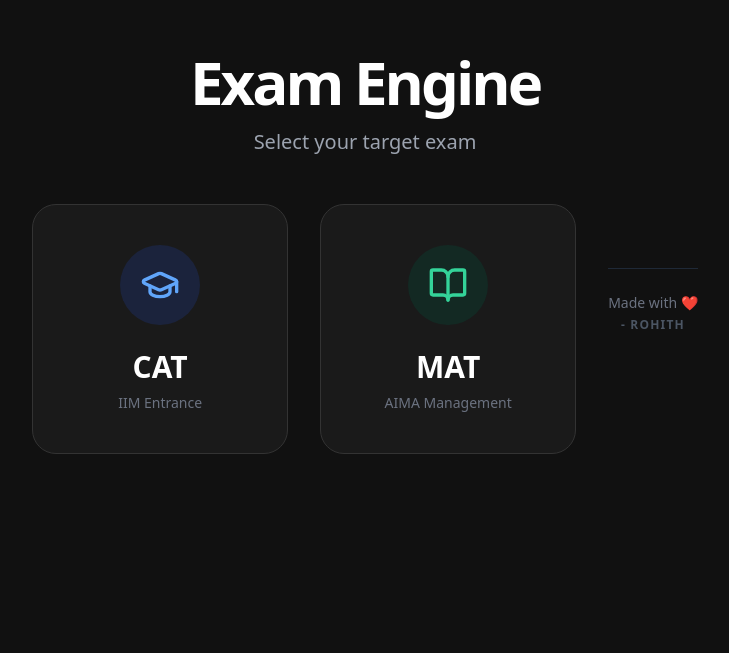
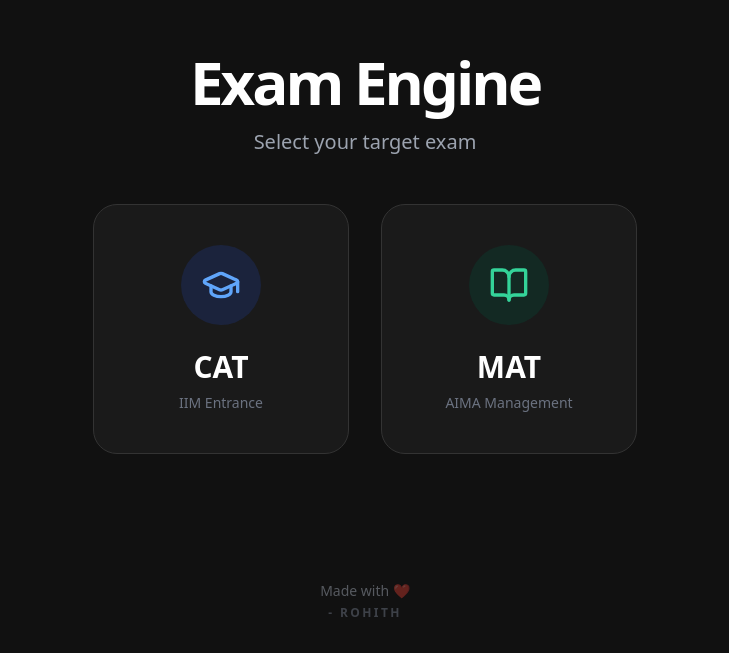
Before and after one commit to Not4Rohith/Mock-test-generator-for-CAT-like-exams, a React app in the folder frontend/: page / in a window 1280 px wide. Shown: the part 147-800 px from the top of the page, without its empty margins (275-1004 px from the left). Built offline with nearby package versions, Linux system fonts and the light colour scheme; the HTML template or start-up script is replaced by a standard one.

Commit message:
final final

```diff
--- a/frontend/src/App.jsx
+++ b/frontend/src/App.jsx
@@ -96,9 +96,11 @@
 
   if (mode === 'landing') {
       return (
-        <div className="min-h-screen flex flex-col items-center justify-center p-4 bg-obsidian text-white font-sans">
+        // Added 'relative' here so the footer can stick to the bottom
+        <div className="min-h-screen flex flex-col items-center justify-center p-4 bg-obsidian text-white font-sans relative">
             <h1 className="text-6xl font-bold mb-4 tracking-tighter">Exam Engine</h1>
             <p className="text-gray-400 mb-12 text-xl">Select your target exam</p>
+
             <div className="flex gap-8">
                 <button onClick={() => { setExamType('CAT'); setMode('home'); }} className="group bg-charcoal p-10 rounded-3xl border border-subtle hover:border-blue-500 hover:scale-105 transition-all text-center w-64">
                     <div className="bg-blue-900/30 w-20 h-20 rounded-full flex items-center justify-center mx-auto mb-6 group-hover:bg-blue-600 transition-colors">
@@ -107,6 +109,7 @@
                     <h2 className="text-3xl font-bold">CAT</h2>
                     <p className="text-gray-500 mt-2 text-sm">IIM Entrance</p>
                 </button>
+
                 <button onClick={() => { setExamType('MAT'); setMode('home'); }} className="group bg-charcoal p-10 rounded-3xl border border-subtle hover:border-emerald-500 hover:scale-105 transition-all text-center w-64">
                     <div className="bg-emerald-900/30 w-20 h-20 rounded-full flex items-center justify-center mx-auto mb-6 group-hover:bg-emerald-600 transition-colors">
                         <BookOpen className="text-emerald-400 group-hover:text-white" size={40} />
@@ -114,10 +117,16 @@
                     <h2 className="text-3xl font-bold">MAT</h2>
                     <p className="text-gray-500 mt-2 text-sm">AIMA Management</p>
                 </button>
-                    <div className="mt-16 text-center border-t border-gray-800 pt-6 max-w-2xl">
-                        <p className="text-gray-500 text-sm"> Made with ❤️</p>
-                        <p className="text-gray-600 text-xs mt-1 uppercase tracking-widest font-bold">- rohith</p>
-                    </div>
+            </div>
+
+            {/* --- NEW FOOTER --- */}
+            <div className="absolute bottom-8 text-center opacity-50 hover:opacity-100 transition-opacity duration-300">
+                <p className="text-sm font-medium text-gray-400">
+                    Made with <span className="text-red-500 animate-pulse">❤️</span>
+                </p>
+                <p className="text-xs text-gray-500 mt-1 font-bold tracking-[0.2em] uppercase">
+                    - Rohith
+                </p>
             </div>
         </div>
       )
--- a/frontend/src/index.css
+++ b/frontend/src/index.css
@@ -14,3 +14,41 @@
   margin: 0;
   min-height: 100vh;
 }
+
+@tailwind base;
+@tailwind components;
+@tailwind utilities;
+
+/* ... (any other css you have) ... */
+
+/* --- DARK NAVY SCROLLBAR --- */
+
+/* 1. Target the class .custom-scrollbar */
+.custom-scrollbar {
+  scrollbar-width: thin; /* Firefox */
+  scrollbar-color: #172554 #111; /* Firefox: Navy Thumb, Dark Track */
+}
+
+/* 2. Target Webkit (Chrome, Edge, Safari) */
+.custom-scrollbar::-webkit-scrollbar {
+  width: 10px; /* Width of vertical scrollbar */
+  height: 10px; /* Height of horizontal scrollbar */
+}
+
+/* The Track (Background) */
+.custom-scrollbar::-webkit-scrollbar-track {
+  background: #0f0f0f; /* Very dark grey, almost black */
+  border-left: 1px solid #333;
+}
+
+/* The Thumb (The moving part) - NAVY BLUE */
+.custom-scrollbar::-webkit-scrollbar-thumb {
+  background-color: #1e3a8a; /* Tailwind blue-900 (Navy) */
+  border-radius: 6px;
+  border: 2px solid #0f0f0f; /* Adds a padding effect */
+}
+
+/* Hover Effect */
+.custom-scrollbar::-webkit-scrollbar-thumb:hover {
+  background-color: #2563eb; /* Brighter Blue on Hover */
+}
```
